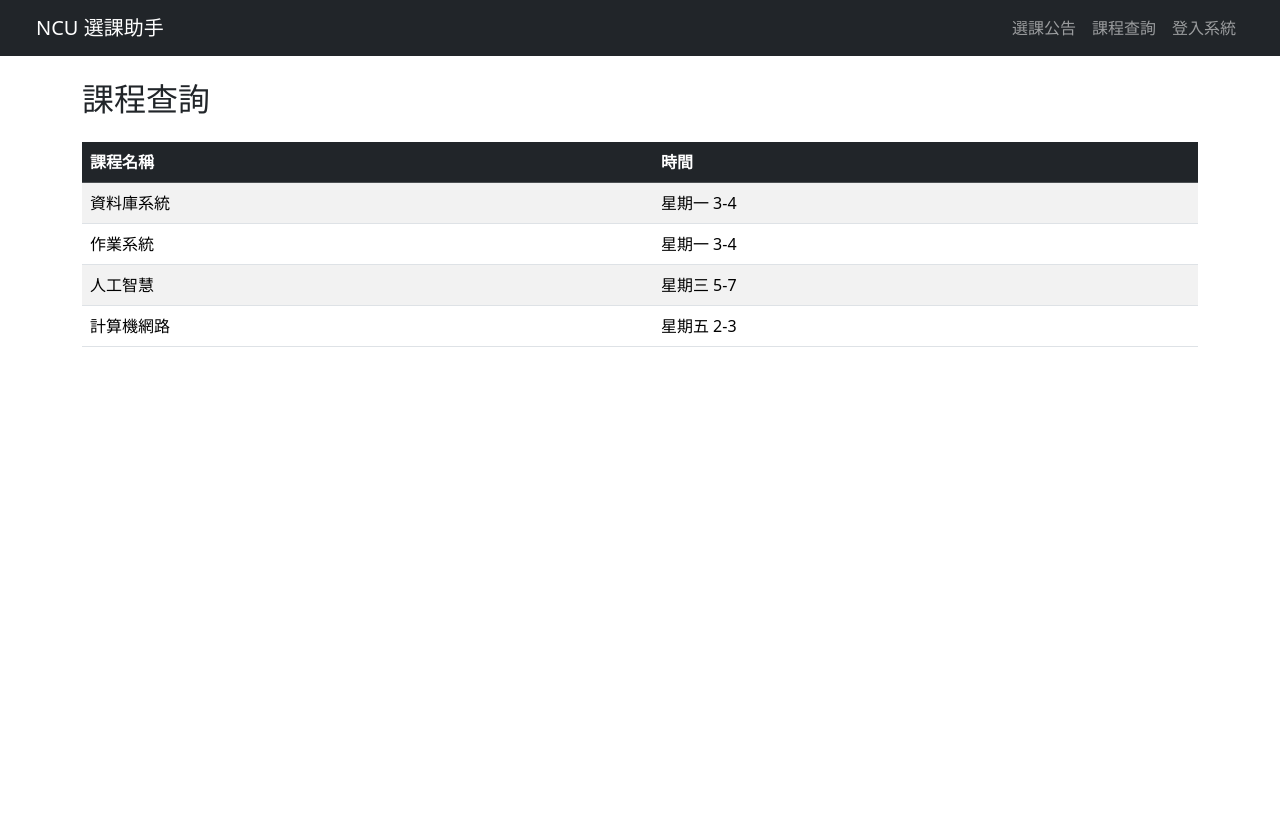
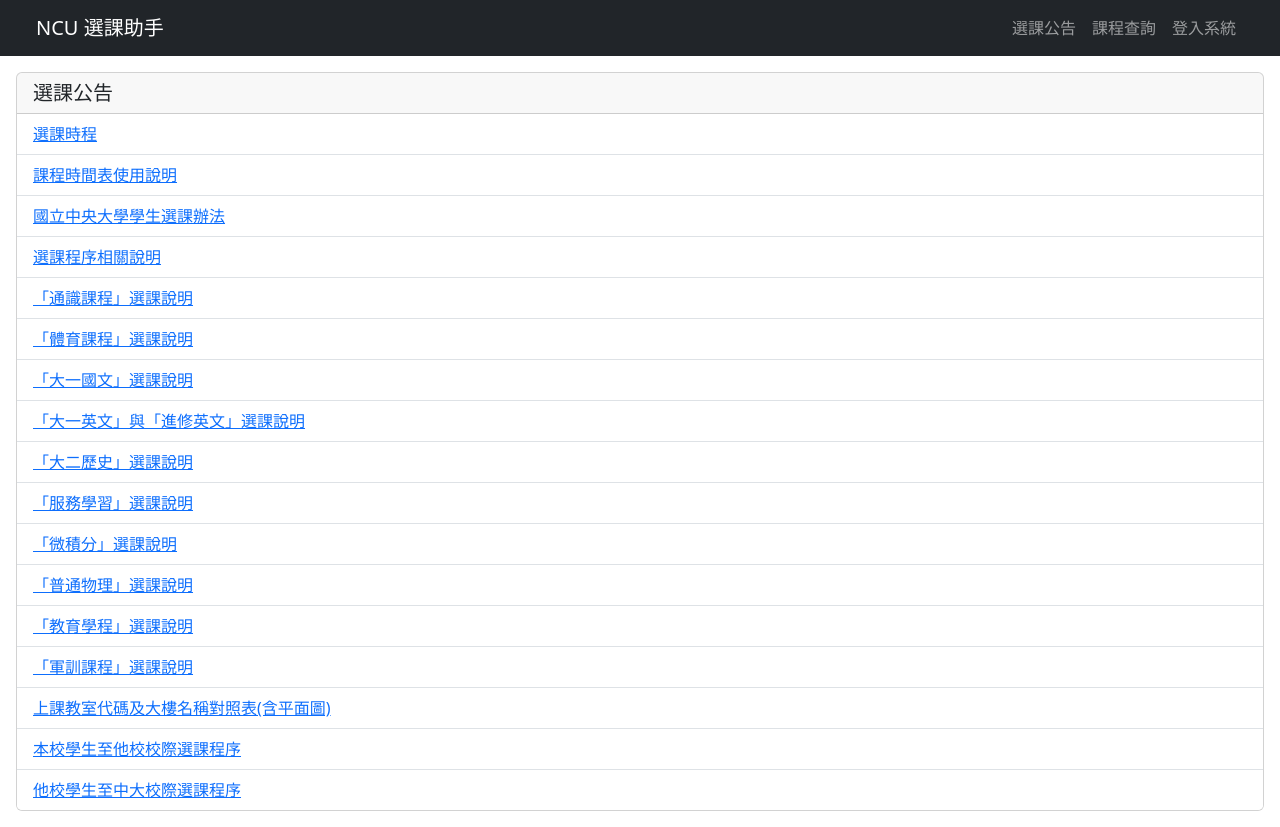
Before and after one commit to Mminniehuang/ncu-course-assistant, a React (Vite) app in the folder frontend/: page / in a window 1280 px wide. Before the commit this address led to /courses. Before the commit the page ends 800 px from the top, so only its background shows below. Built offline with nearby package versions, Linux system fonts and the light colour scheme.

Commit message:
feat: add react-bootstrap and announcements page

```diff
--- a/frontend/package.json
+++ b/frontend/package.json
@@ -13,6 +13,7 @@
     "axios": "^1.13.6",
     "bootstrap": "^5.3.8",
     "react": "^19.2.4",
+    "react-bootstrap": "^2.10.10",
     "react-dom": "^19.2.4",
     "react-router-dom": "^7.13.1"
   },
--- a/frontend/src/App.jsx
+++ b/frontend/src/App.jsx
@@ -2,6 +2,7 @@ import { useState, useEffect } from "react";
 import { Routes, Route, Navigate } from "react-router-dom";
 import Navbar from "./components/Navbar";
 import Chatbot from "./components/Chatbot";
+import Announcements from "./pages/Announcements";
 import Schedule from "./pages/Schedule";
 import Courses from "./pages/Courses";
 import Login from "./pages/Login";
@@ -25,7 +26,7 @@ function App() {
       <Navbar isLogin={isLogin} setIsLogin={setIsLogin} />
 
       <Routes>
-        <Route path="/" element={<Navigate to="/courses" />} />
+        <Route path="/" element={<Announcements />} />
         <Route path="/login" element={<Login setIsLogin={setIsLogin} />} />
         <Route path="/courses" element={<Courses />} />  {/* 任何人都能看 */}
 
--- /dev/null
+++ b/frontend/src/pages/Announcements.jsx
@@ -0,0 +1,42 @@
+// src/pages/Announcements.jsx
+import React from "react";
+import { Card, ListGroup } from "react-bootstrap";
+
+const announcements = [
+  { title: "選課時程", url: "https://in.ncu.edu.tw/ncu57170/course/COUR_S.pdf" },
+  { title: "課程時間表使用說明", url: "https://in.ncu.edu.tw/ncu57170/course/COUR_U.pdf" },
+  { title: "國立中央大學學生選課辦法", url: "https://in.ncu.edu.tw/ncu57170/course/COUR_R.pdf" },
+  { title: "選課程序相關說明", url: "https://in.ncu.edu.tw/ncu57170/course/COUR_D.pdf" },
+  { title: "「通識課程」選課說明", url: "https://in.ncu.edu.tw/ncu57170/course/COUR_09.pdf" },
+  { title: "「體育課程」選課說明", url: "https://in.ncu.edu.tw/ncu57170/course/COUR_01.pdf" },
+  { title: "「大一國文」選課說明", url: "https://in.ncu.edu.tw/ncu57170/course/COUR_11.pdf" },
+  { title: "「大一英文」與「進修英文」選課說明", url: "https://in.ncu.edu.tw/ncu57170/course/COUR_00.pdf" },
+  { title: "「大二歷史」選課說明", url: "https://in.ncu.edu.tw/ncu57170/course/COUR_15.pdf" },
+  { title: "「服務學習」選課說明", url: "https://in.ncu.edu.tw/ncu57170/course/COUR_08.pdf" },
+  { title: "「微積分」選課說明", url: "https://in.ncu.edu.tw/ncu57170/course/COUR_21.pdf" },
+  { title: "「普通物理」選課說明", url: "https://in.ncu.edu.tw/ncu57170/course/COUR_22.pdf" },
+  { title: "「教育學程」選課說明", url: "https://in.ncu.edu.tw/ncu57170/course/COUR_06.pdf" },
+  { title: "「軍訓課程」選課說明", url: "https://in.ncu.edu.tw/ncu57170/course/COUR_05.pdf" },
+  { title: "上課教室代碼及大樓名稱對照表(含平面圖)", url: "https://in.ncu.edu.tw/ncu57170/course/building.pdf" },
+  { title: "本校學生至他校校際選課程序", url: "https://in.ncu.edu.tw/ncu57170/course/ICCS_ncu.pdf" },
+  { title: "他校學生至中大校際選課程序", url: "https://in.ncu.edu.tw/ncu57170/course/ICCS_other.pdf" },
+];
+
+const Announcements = () => {
+  return (
+    <Card className="m-3">
+      <Card.Header as="h5">選課公告</Card.Header>
+      <ListGroup variant="flush">
+        {announcements.map((item, index) => (
+          <ListGroup.Item key={index}>
+            <a href={item.url} target="_blank" rel="noopener noreferrer">
+              {item.title}
+            </a>
+          </ListGroup.Item>
+        ))}
+      </ListGroup>
+    </Card>
+  );
+};
+
+export default Announcements;
```
Also changed, not shown: 1 other file (tests, documents, lock files or other folders).
